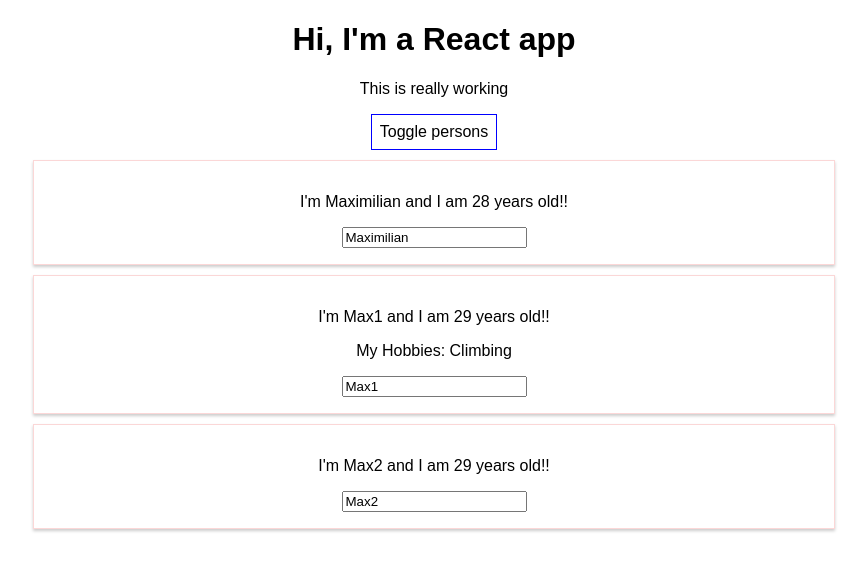
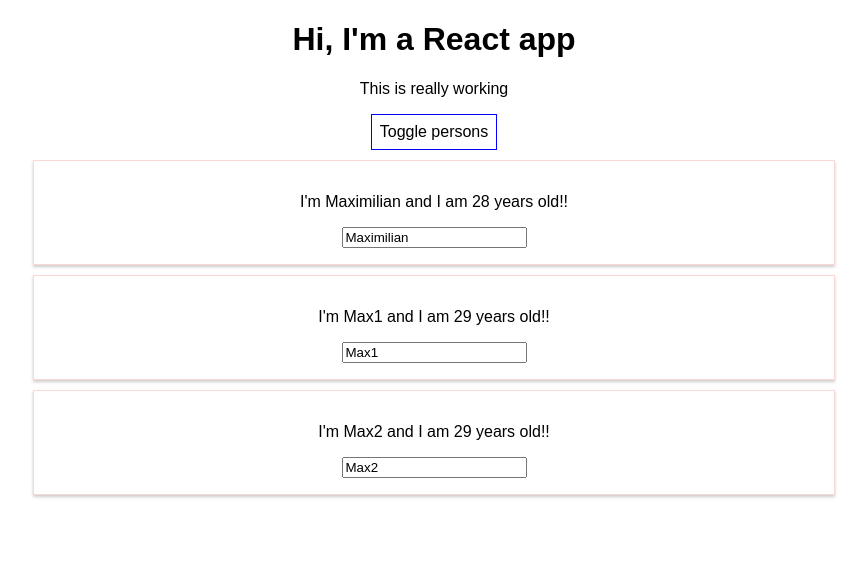
Before and after one commit to cristinadoroftei/FirstReactProject, a React (Create React App) app: page / in a window 1280 px wide. Both pictures are taken after a click on the button "Toggle persons". Shown: the top 570 px of the page, without its empty margins (206-1073 px from the left). Built offline with nearby package versions, Linux system fonts and the light colour scheme.

Commit message:
deleting an element from the array in the safe way by copying just the elements, not the reference

```diff
--- a/src/App.js
+++ b/src/App.js
@@ -14,19 +14,6 @@
     showPersons: false,
   };
 
-  switchNameHandler = (newName) => {
-    // console.log('Was clicked!')
-    // DON'T DO THIS: this.state.persons[0].name = "Cristina";
-    //This method ensures that react knows about the update of the state and re renders the dom
-    this.setState({
-      persons: [
-        { name: newName, age: 28 },
-        { name: "Max1", age: 29 },
-        { name: "Max2", age: 70 },
-      ],
-    });
-  };
-
   nameChangedHandler = (event) => {
     this.setState({
       persons: [
@@ -38,9 +25,16 @@
     });
   };
 
+  deletePersonHandler = (personIndex) => {
+    // const persons = this.state.persons.slice();
+    const persons = [...this.state.persons];
+    persons.splice(personIndex, 1);
+    this.setState({ persons: persons });
+  };
+
   togglePersonsHandler = () => {
     const doesShow = this.state.showPersons;
-    this.setState({showPersons: !doesShow})
+    this.setState({ showPersons: !doesShow });
   };
 
   render() {
@@ -54,27 +48,20 @@
 
     let persons = null;
 
-    if(this.state.showPersons) {
+    if (this.state.showPersons) {
       persons = (
-          <div>
-            <Person
-              name={this.state.persons[0].name}
-              age={this.state.persons[0].age}
-            />
-            <Person
-              name={this.state.persons[1].name}
-              age={this.state.persons[1].age}
-              click={this.switchNameHandler.bind(this, "Jens!!!!!")}
-              changed={this.nameChangedHandler}
-            >
-              My Hobbies: Climbing
-            </Person>
-            <Person
-              name={this.state.persons[2].name}
-              age={this.state.persons[2].age}
-            />
-          </div>
-      )
+        <div>
+          {this.state.persons.map((person, index) => {
+            return (
+              <Person
+                click={() => this.deletePersonHandler(index)}
+                name={person.name}
+                age={person.age}
+              />
+            );
+          })}
+        </div>
+      );
     }
     return (
       <div className="App">
@@ -83,7 +70,7 @@
         <button style={style} onClick={this.togglePersonsHandler}>
           Toggle persons
         </button>
-          {persons}
+        {persons}
       </div>
     );
     // return React.createElement('div', null, React.createElement('h1', {className: 'App'}, 'Hi, Im a react app!') )
```
